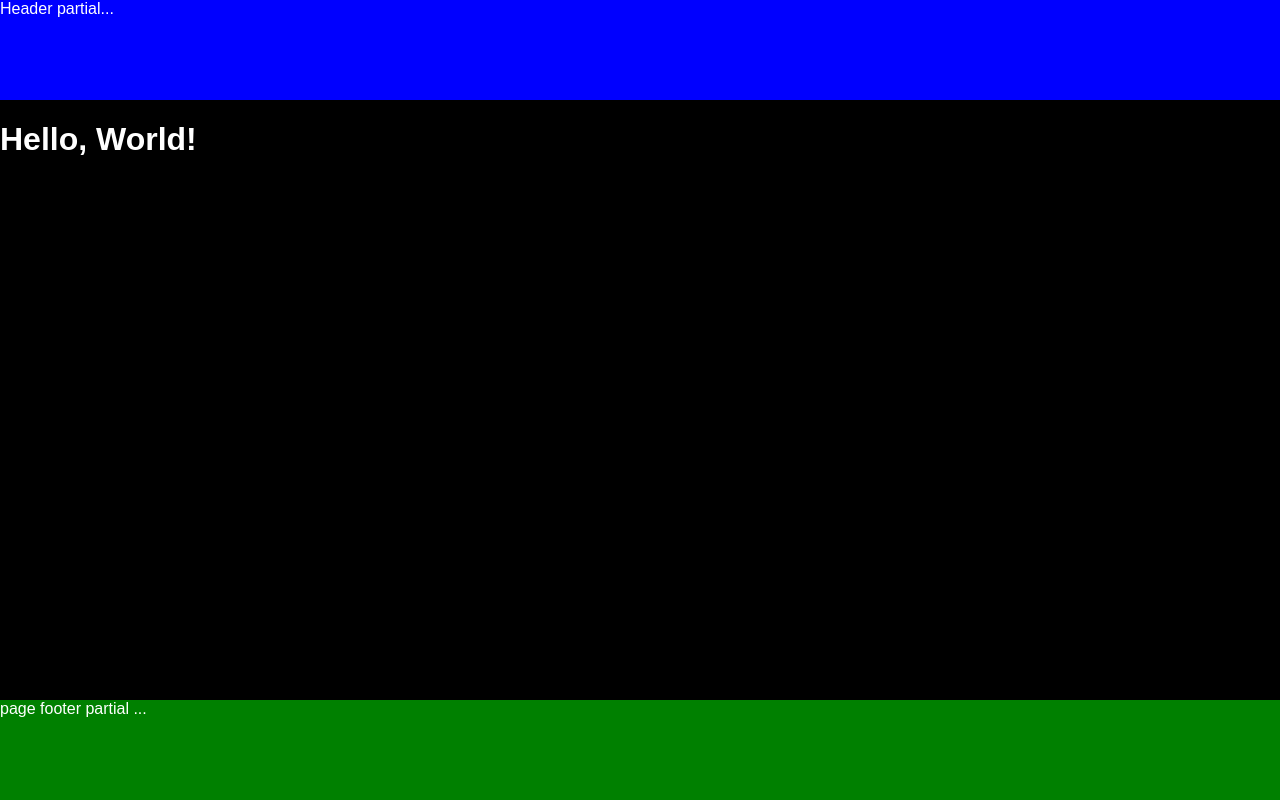
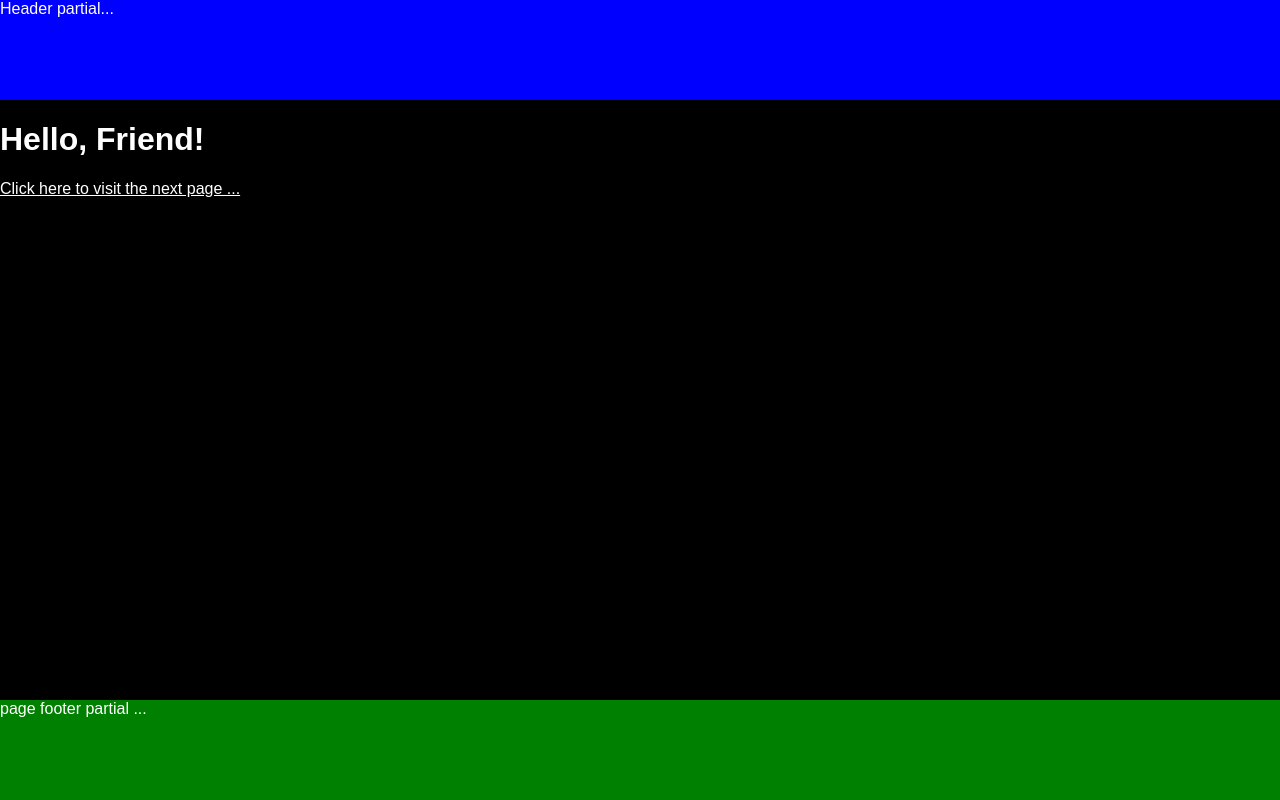
Before and after one commit to neonflame4/gulp-starter, a website: page src/templates/pages/index.html in a window 1280 px wide. Drawn offline with nearby package versions, Linux system fonts and the light colour scheme; files that its build step writes are made by us from their sources.

Commit message:
added to readme, more basic templates

```diff
--- a/src/assets/scss/styles.scss
+++ b/src/assets/scss/styles.scss
@@ -10,6 +10,10 @@
     background: black;
     color: white;
     font-family: Arial;
+}
+
+a {
+    color: #FFF;
 }
 
 header {
--- a/src/templates/pages/index.html
+++ b/src/templates/pages/index.html
@@ -2,4 +2,6 @@
 layout: default
 ---
 
-<h1>Hello, World!</h1>
+<h1>Hello, Friend!</h1>
+
+<a href="page2.html">Click here to visit the next page ...</a>
```
Also changed, not shown: src/templates/pages/page2.html (added, +8 -0 lines), README.md.
